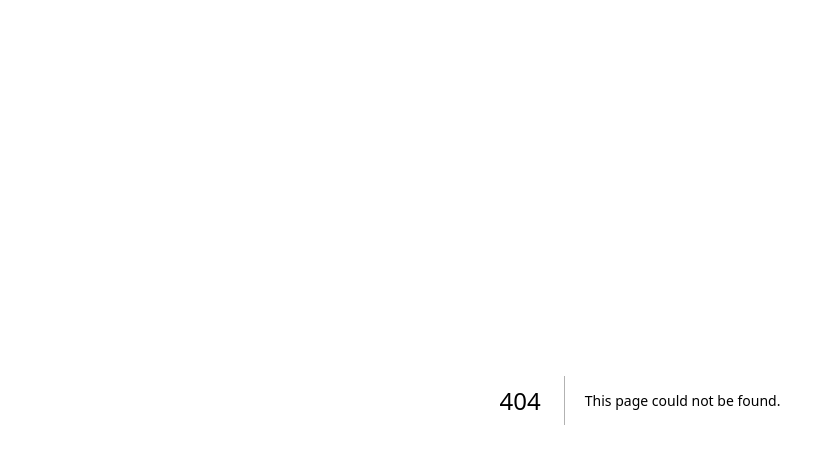
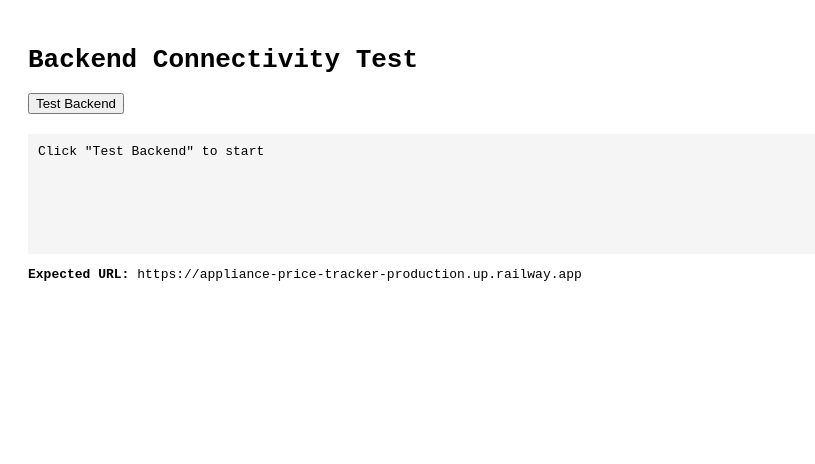
Before and after one commit to estimatemyfix/appliance-price-tracker, a Next.js app in the folder client/: page /test-backend in a window 1280 px wide. Before the commit this address had no page. Shown: the top 464 px of the page, without its empty margins (0-815 px from the left). Built offline with nearby package versions, Linux system fonts and the light colour scheme.

Commit message:
Add backend connectivity test page

```diff
--- /dev/null
+++ b/client/pages/test-backend.js
@@ -0,0 +1,57 @@
+import { useState } from 'react';
+
+export default function TestBackend() {
+  const [result, setResult] = useState('');
+  const [loading, setLoading] = useState(false);
+
+  const testEndpoint = async (url, name) => {
+    setLoading(true);
+    try {
+      console.log(`Testing ${name}:`, url);
+      const response = await fetch(url, {
+        method: 'GET',
+        headers: {
+          'Accept': 'application/json',
+        }
+      });
+
+      const data = await response.json();
+      setResult(prev => prev + `\n✅ ${name}: ${response.status} - ${JSON.stringify(data)}`);
+    } catch (error) {
+      setResult(prev => prev + `\n❌ ${name}: Error - ${error.message}`);
+    }
+    setLoading(false);
+  };
+
+  const runTests = () => {
+    setResult('Starting tests...\n');
+    const baseUrl = 'https://appliance-price-tracker-production.up.railway.app';
+
+    testEndpoint(baseUrl, 'Root');
+    setTimeout(() => testEndpoint(`${baseUrl}/health`, 'Health'), 1000);
+    setTimeout(() => testEndpoint(`${baseUrl}/api/test`, 'API Test'), 2000);
+  };
+
+  return (
+    <div style={{ padding: '20px', fontFamily: 'monospace' }}>
+      <h1>Backend Connectivity Test</h1>
+      <button onClick={runTests} disabled={loading}>
+        {loading ? 'Testing...' : 'Test Backend'}
+      </button>
+
+      <pre style={{
+        background: '#f5f5f5',
+        padding: '10px',
+        marginTop: '20px',
+        whiteSpace: 'pre-wrap',
+        minHeight: '100px'
+      }}>
+        {result || 'Click "Test Backend" to start'}
+      </pre>
+
+      <p>
+        <strong>Expected URL:</strong> https://appliance-price-tracker-production.up.railway.app
+      </p>
+    </div>
+  );
+}
```
